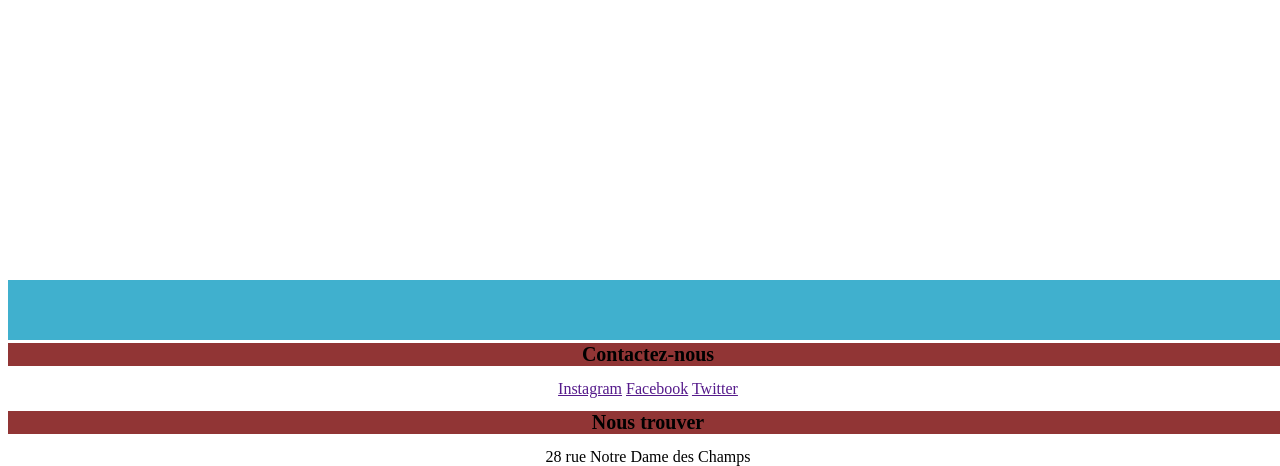
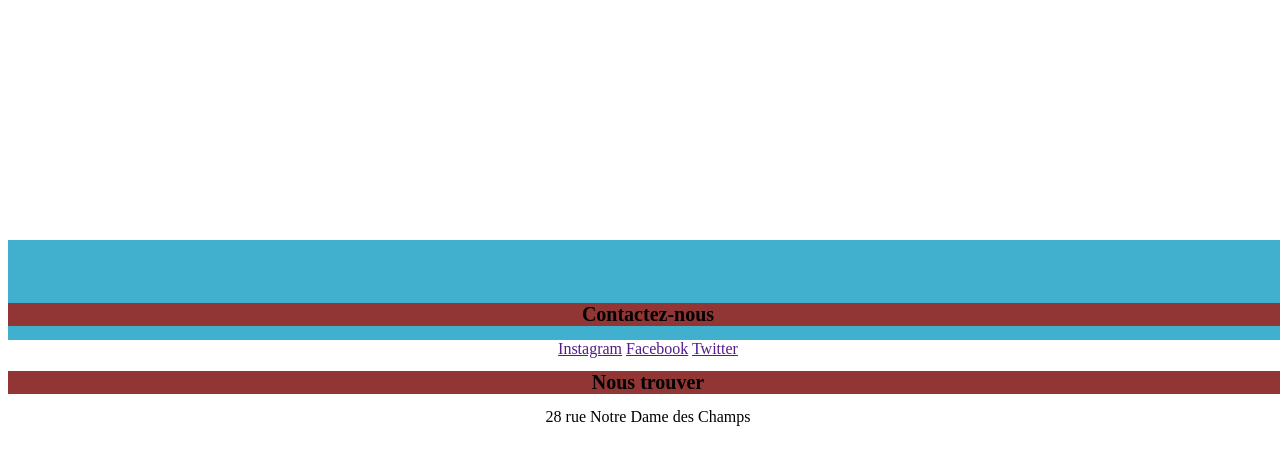
Before and after one commit to TarkusR/APP-G10E, a PHP site: page / in a window 1280 px wide. Shown: the part 460-926 px from the top of the page. After the commit the page ends 886 px from the top, so only its background shows below. Run offline with PHP 8.4, Linux system fonts and the light colour scheme.

Commit message:
Intégration du fichier style au login

```diff
--- a/style.css
+++ b/style.css
@@ -196,7 +196,7 @@ li{
     bottom:0;
     width: 100%;
     padding-top:50px;
-    height:10px;
+    height:50px;
 }
 
 /*Fin de la partie qui gère l'inscription et la connexion*/
```
